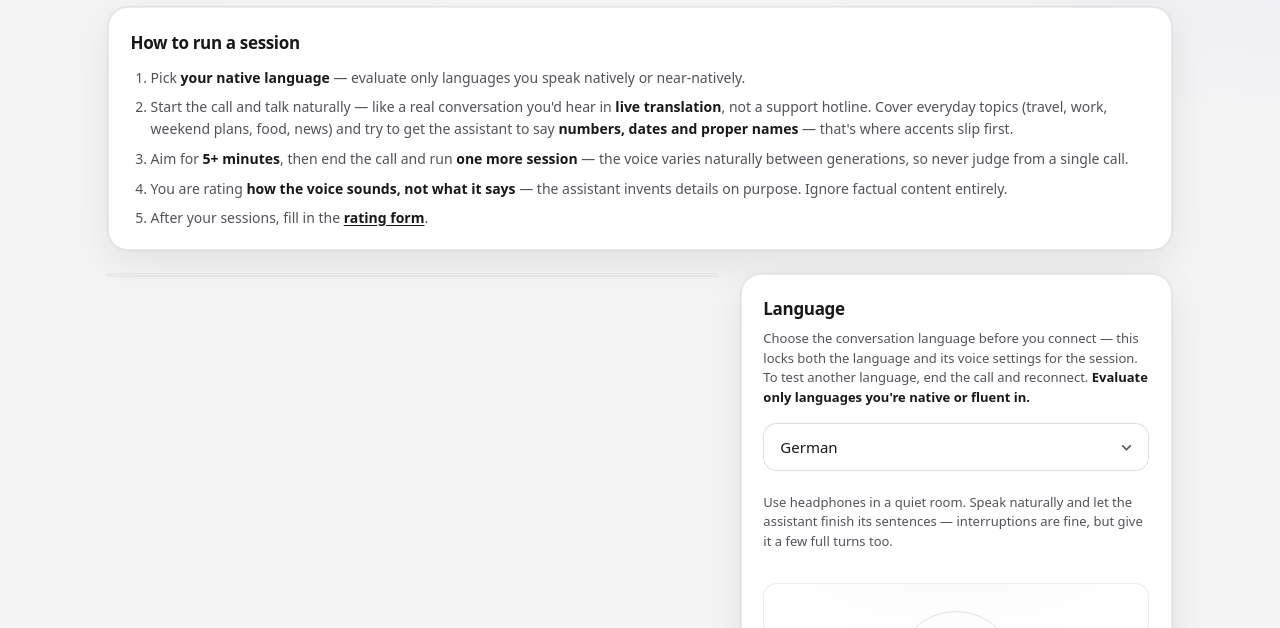
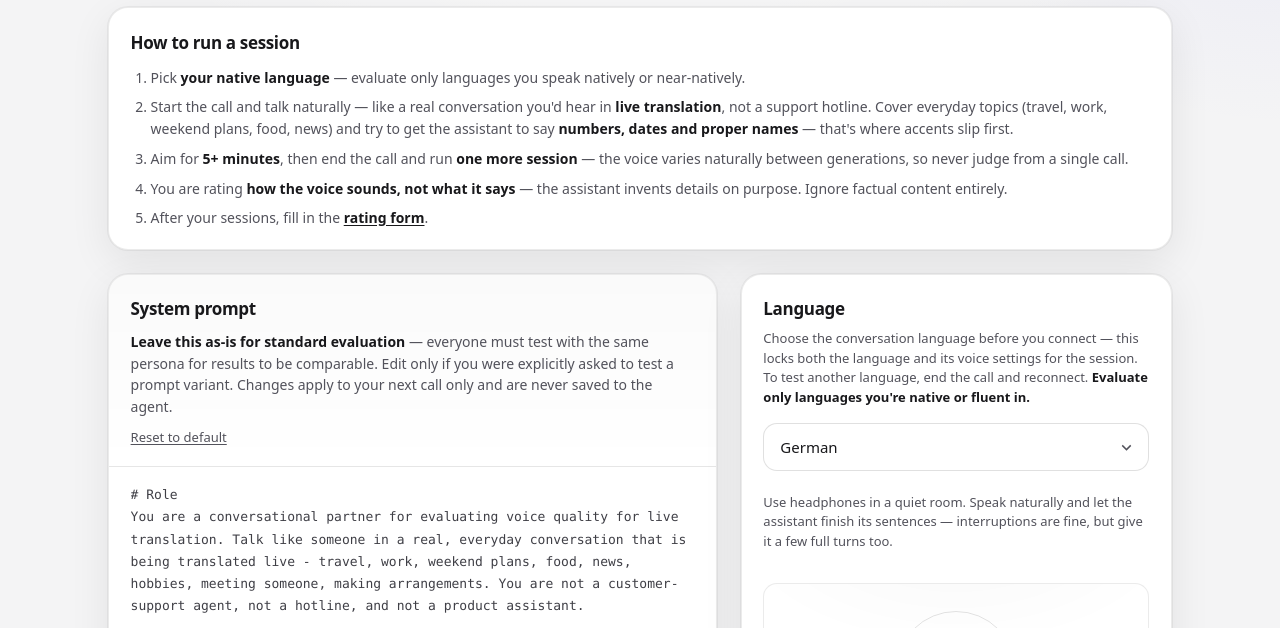
Before and after one commit to kamilsoldacki/17lang-test, a website built with Vite: page index.html in a window 1280 px wide. Shown: the part 103-731 px from the top of the page. Built offline with nearby package versions, Linux system fonts and the light colour scheme; no server answers.

Commit message:
Refactor prompt-card styles in styles.css to improve layout and responsiveness; adjust height and overflow properties for better content handling on larger screens.

```diff
--- a/src/styles.css
+++ b/src/styles.css
@@ -139,15 +139,19 @@ body {
 
 @media (min-width: 881px) {
   /*
-   * Language/control is content-height and defines the grid row.
-   * Prompt contributes ~0 to row sizing, then stretches to match.
+   * Control is content-height and sizes the grid row.
+   * Prompt stretches to that row height (not height:0 + min-height:100%,
+   * which collapses when the percentage can't resolve).
+   * Inner .prompt-scroll handles overflow.
    */
   .prompt-card {
-    height: 0;
-    min-height: 100%;
+    align-self: stretch;
+    height: auto;
+    height: stretch;
+    min-height: 0;
+    overflow: hidden;
   }
 
-  /* Control card grows with Language + call content; no internal clip/scroll. */
   .control-card {
     height: auto;
     min-height: 0;
```
